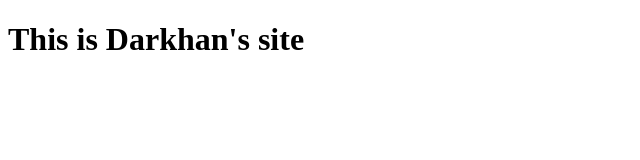
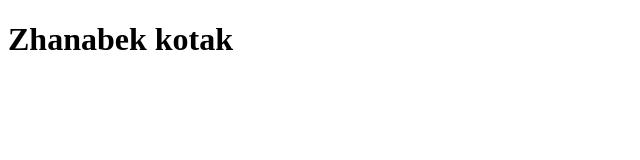
Before and after one commit to darkhanakmyrza/darkhanakmyrza.github.io, a plain HTML site: page index.html in a window 1280 px wide. Shown: the whole page, without its empty margins (0-640 px from the left). Drawn offline with Linux system fonts and the light colour scheme.

Commit message:
something2

```diff
--- a/index.html
+++ b/index.html
@@ -7,6 +7,6 @@
     <title>Document</title>
 </head>
 <body>
-    <h1>This is Darkhan's site</h1>
+    <h1>Zhanabek kotak</h1>
 </body>
 </html>
```
